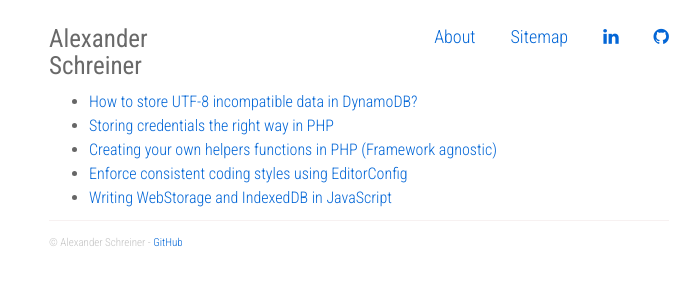
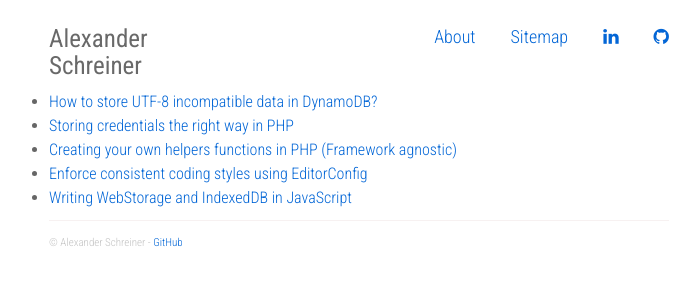
Before and after one commit to alexander-schreiner/alexander-schreiner.github.io, a Jekyll site: the page built from index.html, in a window 1280 px wide. Shown: the top 300 px of the page, without its empty margins (281-981 px from the left). Built offline with Jekyll 4.4.1, drawn with Linux system fonts in a browser that asks for light colours; nearby versions of some CDN libraries; the list of posts is cut into pages by our own code.

Commit message:
Update main.css

```diff
--- a/static/css/main.css
+++ b/static/css/main.css
@@ -178,6 +178,6 @@ div.col-sm-3 div.profile-about {
   max-width: 650px;
 }
 
-ol.posts {
+ul.posts {
   padding-left: 0;
 }
```
